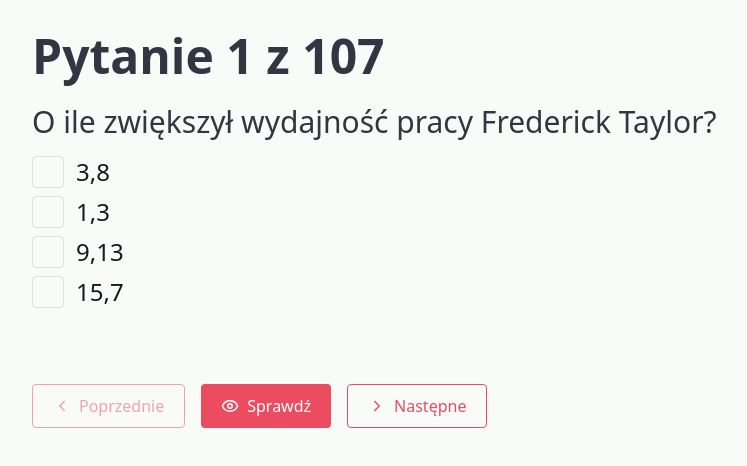
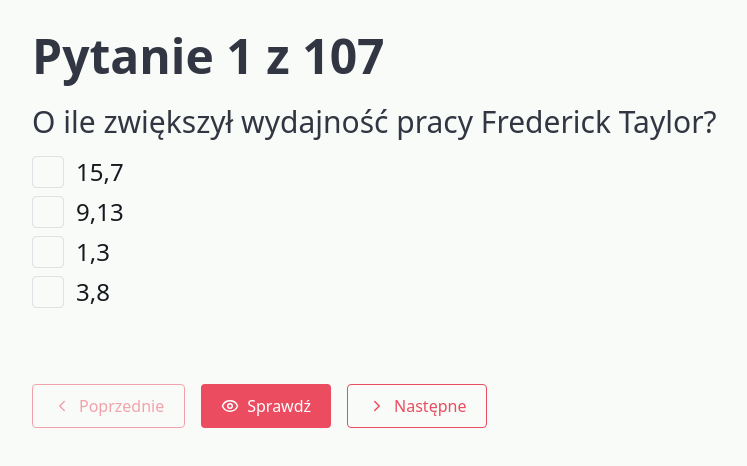
Before and after one commit to lnig/QuizZPI, a React (Vite) app: page / in a window 1280 px wide. Shown: the top 466 px of the page, without its empty margins (96-843 px from the left). Built offline with nearby package versions, Linux system fonts and the light colour scheme.

Commit message:
Added randomization in single and multiple choice questions

```diff
--- a/src/components/QuestionCard.tsx
+++ b/src/components/QuestionCard.tsx
@@ -29,6 +29,11 @@ export interface QuestionCardProps {
 }
 
 export const QuestionCard: React.FC<QuestionCardProps> = ({ question, answer, onAnswer }) => {
+  const [shuffledOrdering, setShuffledOrdering] = useState<string[]>([]);
+  const [shuffledMatchingLeft, setShuffledMatchingLeft] = useState<string[]>([]);
+  const [shuffledSingleOptions, setShuffledSingleOptions] = useState<string[]>([]);
+  const [shuffledMultipleOptions, setShuffledMultipleOptions] = useState<string[]>([]);
+
   useEffect(() => {
     if (question.type === 'ordering' && !Array.isArray(answer)) {
       onAnswer(question.id, question.options);
@@ -67,9 +72,6 @@ export const QuestionCard: React.FC<QuestionCardProps> = ({ question, answer, on
     onAnswer(question.id, curr);
   };
 
-  const [shuffledOrdering, setShuffledOrdering] = useState<string[]>([]);
-  const [shuffledMatchingLeft, setShuffledMatchingLeft] = useState<string[]>([]);
-
   const shuffleArray = <T,>(array: T[]): T[] => {
     return [...array].sort(() => Math.random() - 0.5);
   };
@@ -78,13 +80,21 @@ export const QuestionCard: React.FC<QuestionCardProps> = ({ question, answer, on
   if (question.type === 'ordering') {
     const shuffled = shuffleArray(question.options);
     setShuffledOrdering(shuffled);
-
     if (!Array.isArray(answer)) {
       onAnswer(question.id, shuffled);
     }
   }
+
   if (question.type === 'matching') {
     setShuffledMatchingLeft(shuffleArray(question.leftItems));
+  }
+
+  if (question.type === 'single') {
+    setShuffledSingleOptions(shuffleArray(question.options));
+  }
+
+  if (question.type === 'multiple') {
+    setShuffledMultipleOptions(shuffleArray(question.options));
   }
 }, [question]);
 
@@ -94,7 +104,7 @@ export const QuestionCard: React.FC<QuestionCardProps> = ({ question, answer, on
 
       {question.type === 'single' && (
         <div className="flex flex-col space-y-2 mt-4">
-          {question.options.map(opt => (
+          {shuffledSingleOptions.map(opt => (
             <label
               key={opt}
               className="flex flex-wrap items-start gap-3"
@@ -112,7 +122,7 @@ export const QuestionCard: React.FC<QuestionCardProps> = ({ question, answer, on
 
       {question.type === 'multiple' && (
         <div className="flex flex-col space-y-2 mt-4">
-          {question.options.map(opt => (
+          {shuffledMultipleOptions.map(opt => (
              <label
               key={opt}
               className="flex flex-wrap items-start gap-3"
```
Lines whose indentation alone changed are shown as unchanged.
